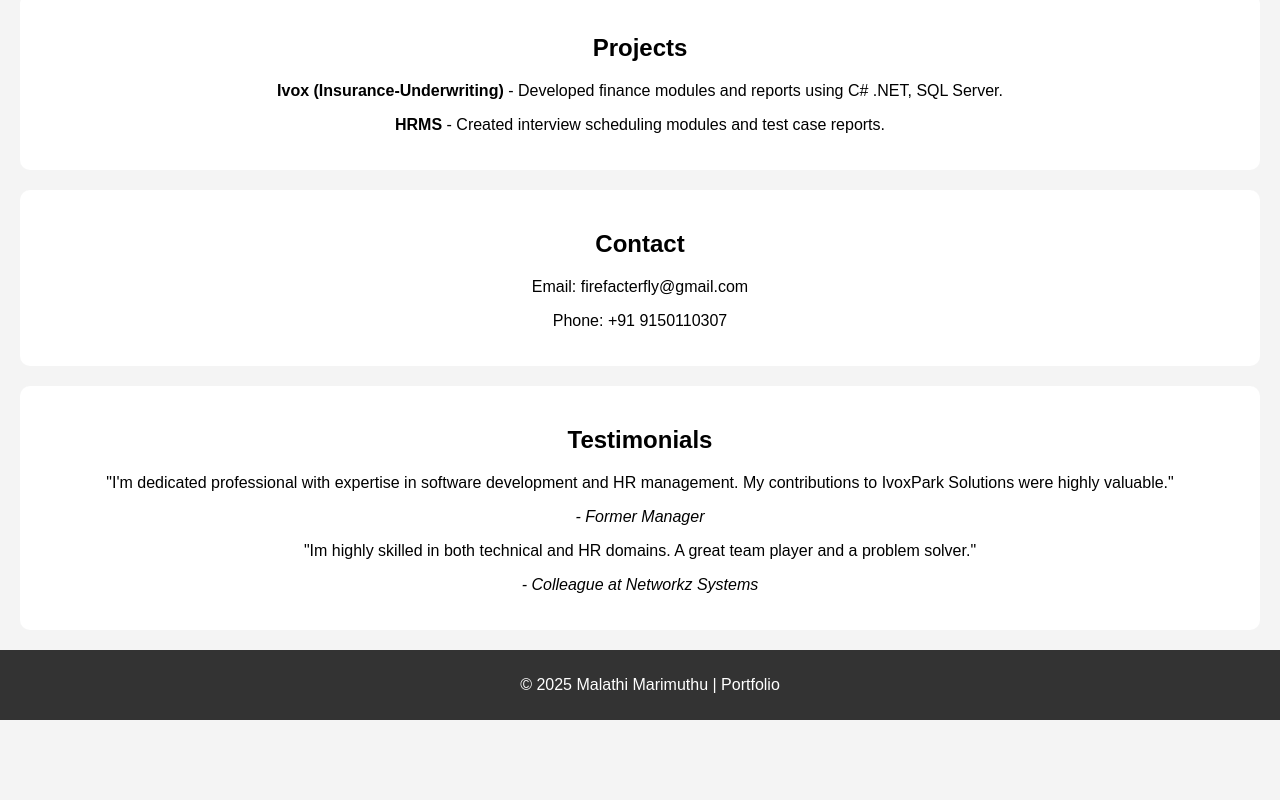
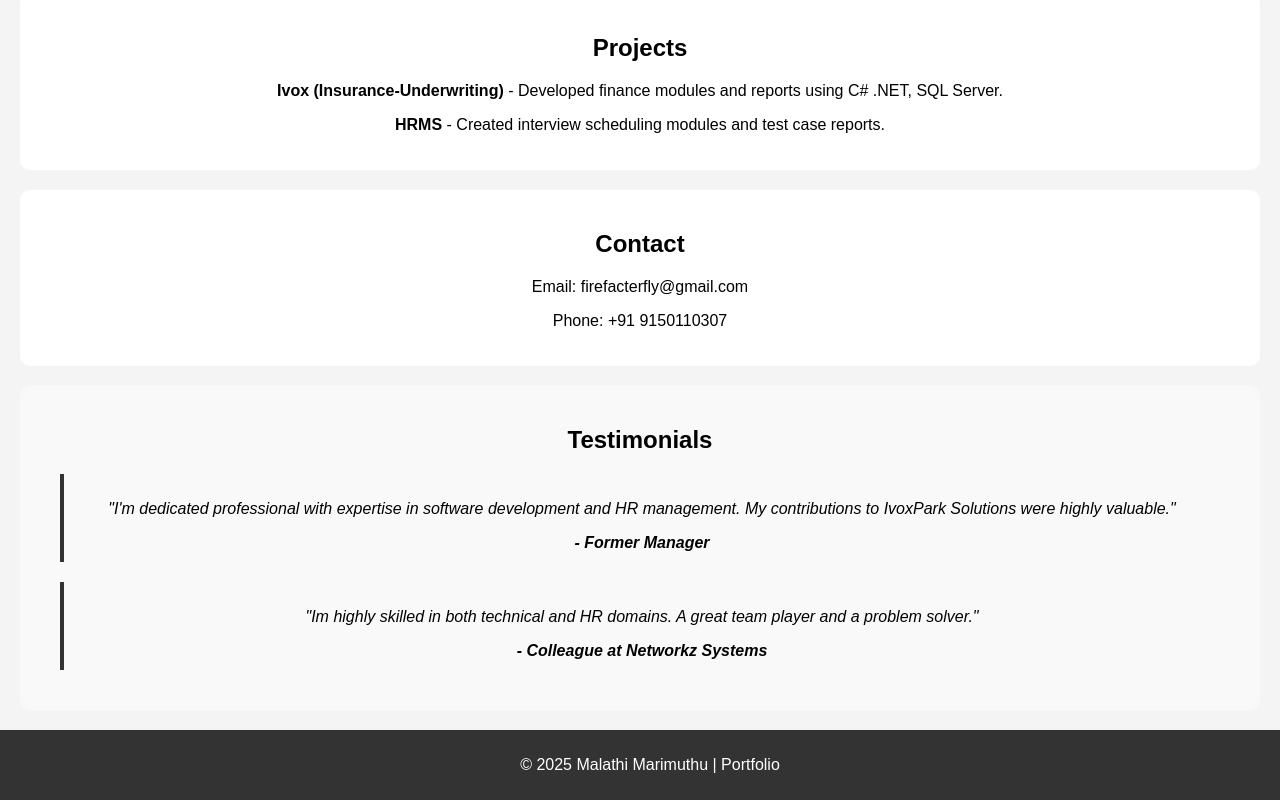
Before and after one commit to malathi-25/Portfolio-myself-, a plain HTML site: page index.html in a window 1280 px wide. Shown: the part 1015-1815 px from the top of the page. Before the commit the page ends 1735 px from the top, so only its background shows below. Drawn offline with Linux system fonts and the light colour scheme.

Commit message:
Update styles.css

```diff
--- a/styles.css
+++ b/styles.css
@@ -18,6 +18,24 @@ section {
     background: white;
     border-radius: 10px;
 }
+#testimonials {
+    background: #f9f9f9;
+    padding: 20px;
+    border-radius: 10px;
+}
+
+blockquote {
+    font-style: italic;
+    margin: 20px;
+    padding: 10px;
+    border-left: 4px solid #333;
+}
+
+cite {
+    display: block;
+    font-weight: bold;
+    margin-top: 10px;
+}
 
 footer {
     background: #333;
```
